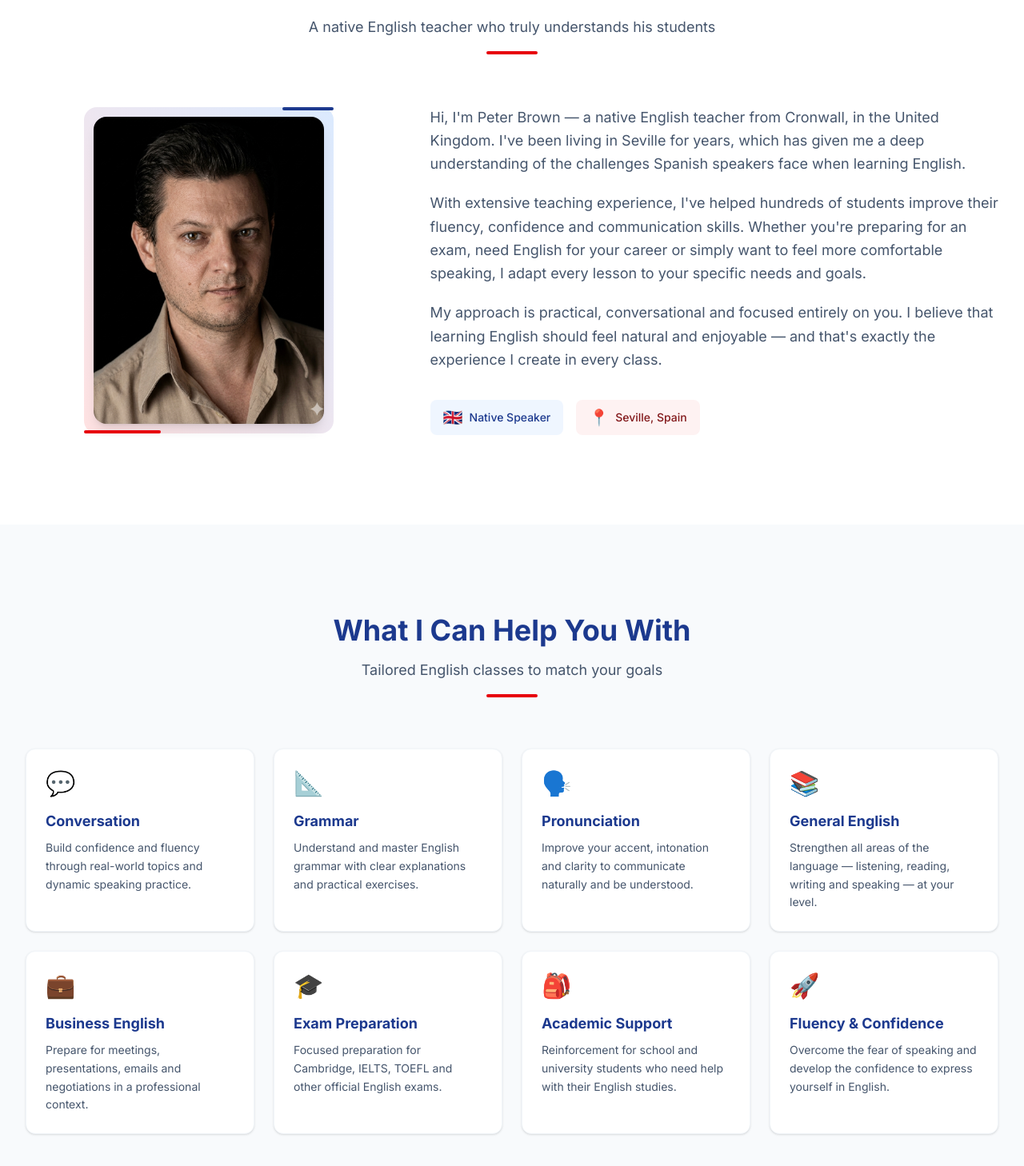
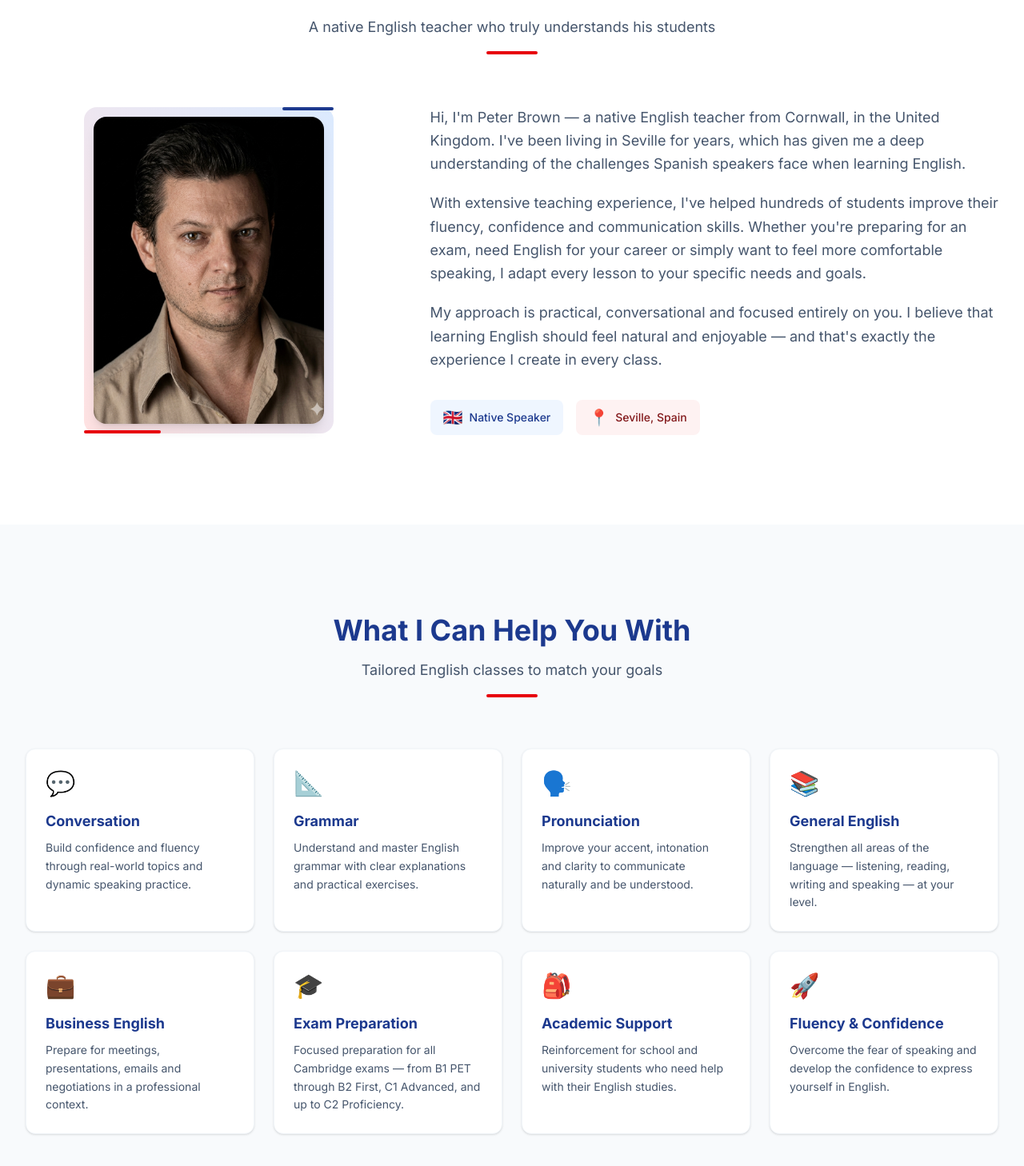
Before and after one commit to peterenglishteacher/peterenglishteacher, a Next.js app: page /en in a window 1280 px wide. Shown: the part 1039-2497 px from the top of the page at 80% size. Built offline with nearby package versions, Linux system fonts and the light colour scheme; no server answers.

Commit message:
1.0.2 (fix): texts

```diff
--- a/src/constants/contact.ts
+++ b/src/constants/contact.ts
@@ -3,7 +3,7 @@ export const CONTACT = {
   whatsapp: "+34665941064",
   whatsappFormatted: "+34 665 94 10 64",
   whatsappUrl: "https://wa.me/34665941064",
-  facebookUrl: "https://www.facebook.com/peter.brown",
+  facebookUrl: "https://www.facebook.com/share/1CFKMiDasq/",
   facebookName: "Peter Brown",
   domain: "peterenglishteacher.com",
   url: "https://peterenglishteacher.com",
--- a/src/content/en.ts
+++ b/src/content/en.ts
@@ -34,7 +34,7 @@ export const en: SiteContent = {
     sectionTitle: "About Peter",
     sectionSubtitle: "A native English teacher who truly understands his students",
     paragraphs: [
-      "Hi, I'm Peter Brown — a native English teacher from Cronwall, in the United Kingdom. I've been living in Seville for years, which has given me a deep understanding of the challenges Spanish speakers face when learning English.",
+      "Hi, I'm Peter Brown — a native English teacher from Cornwall, in the United Kingdom. I've been living in Seville for years, which has given me a deep understanding of the challenges Spanish speakers face when learning English.",
       "With extensive teaching experience, I've helped hundreds of students improve their fluency, confidence and communication skills. Whether you're preparing for an exam, need English for your career or simply want to feel more comfortable speaking, I adapt every lesson to your specific needs and goals.",
       "My approach is practical, conversational and focused entirely on you. I believe that learning English should feel natural and enjoyable — and that's exactly the experience I create in every class.",
     ],
@@ -78,7 +78,7 @@ export const en: SiteContent = {
         icon: "🎓",
         title: "Exam Preparation",
         description:
-          "Focused preparation for Cambridge, IELTS, TOEFL and other official English exams.",
+          "Focused preparation for all Cambridge exams — from B1 PET through B2 First, C1 Advanced, and up to C2 Proficiency.",
       },
       {
         icon: "🎒",
--- a/src/content/es.ts
+++ b/src/content/es.ts
@@ -34,7 +34,7 @@ export const es: SiteContent = {
     sectionTitle: "Sobre Peter",
     sectionSubtitle: "Un profesor nativo que realmente entiende a sus alumnos",
     paragraphs: [
-      "Hola, soy Peter Brown — profesor de inglés nativo de Cronwall, en el Reino Unido. Llevo años viviendo en Sevilla, lo que me ha permitido entender de primera mano los retos que enfrentan los hispanohablantes al aprender inglés.",
+      "Hola, soy Peter Brown — profesor de inglés nativo de Cornwall, en el Reino Unido. Llevo años viviendo en Sevilla, lo que me ha permitido entender de primera mano los retos que enfrentan los hispanohablantes al aprender inglés.",
       "Con una amplia experiencia docente, he ayudado a cientos de alumnos a mejorar su fluidez, confianza y habilidades comunicativas. Ya sea que te estés preparando para un examen, necesites inglés para tu carrera profesional o simplemente quieras sentirte más cómodo al hablar, adapto cada clase a tus necesidades y objetivos específicos.",
       "Mi enfoque es práctico, conversacional y centrado completamente en ti. Creo que aprender inglés debe sentirse natural y agradable — y esa es exactamente la experiencia que creo en cada clase.",
     ],
@@ -78,7 +78,7 @@ export const es: SiteContent = {
         icon: "🎓",
         title: "Preparación de exámenes",
         description:
-          "Preparación enfocada para Cambridge, IELTS, TOEFL y otros exámenes oficiales de inglés.",
+          "Preparación completa para todos los exámenes de Cambridge — desde B1 PET hasta B2 First, C1 Advanced y C2 Proficiency.",
       },
       {
         icon: "🎒",
```
